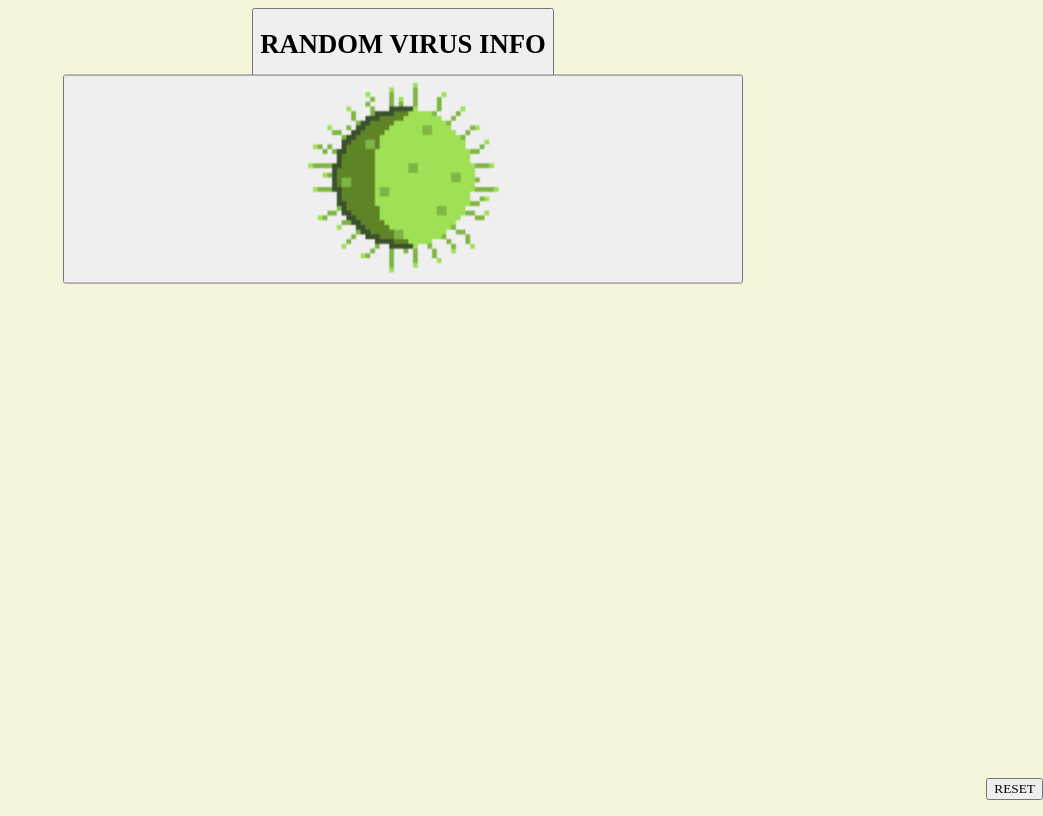
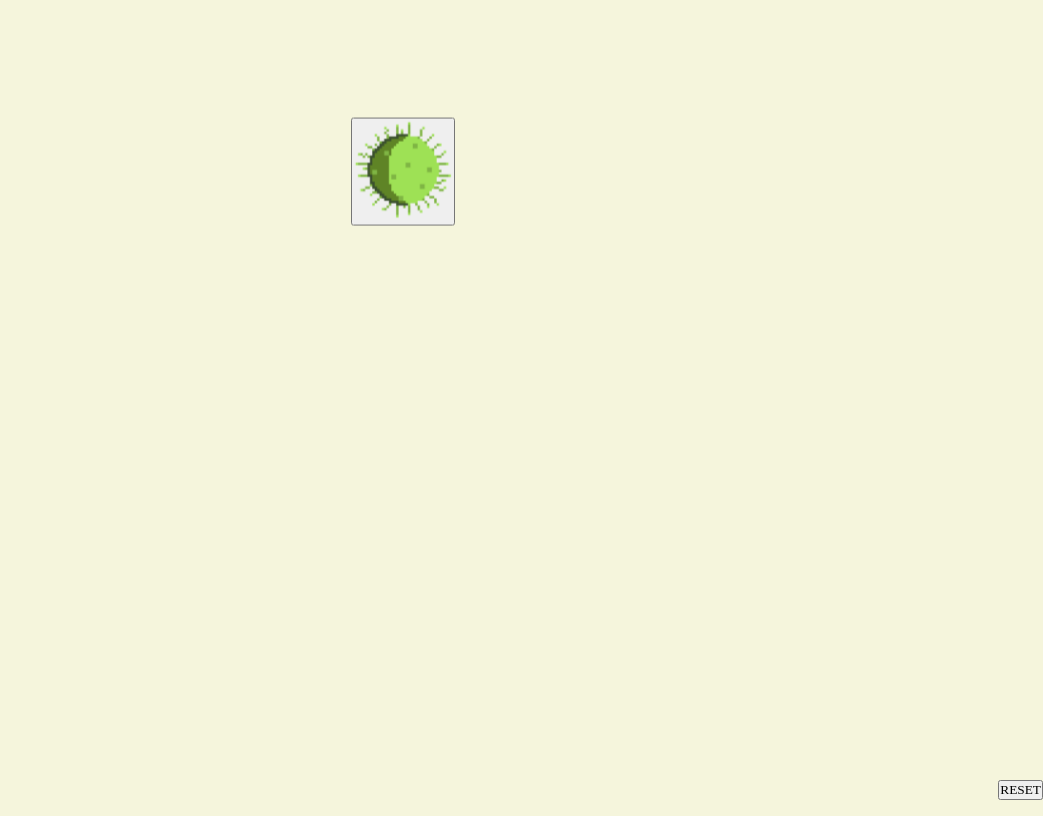
Before and after one commit to jgrdnr/first, a plain HTML site: page index.html in a window 1280 px wide. Shown: the whole page, without its empty margins (237-1280 px from the left). Drawn offline with Linux system fonts and the light colour scheme; a web font is replaced by a local one.

Commit message:
virus sizing

```diff
--- a/index.html
+++ b/index.html
@@ -14,15 +14,9 @@
     <img src="#" class="icon" hidden="hidden" id="template" />
     <div class="virus-box">
       <div class="virus-content">
-        <button onclick="addVirus()"><img id=virusimg src="img/virus.png"></button>
+        <button onclick="addVirus()"><img class="virusimg" src="img/virus.png"></button>
       </div>
     </div>
-  <div class="virus-info">
-    <button id="info" onclick="addVirus()"><h1>RANDOM VIRUS INFO</h1></button>
-  </div>
-  <div class="virus-answer">
-    <button id="info" onclick="RandomPlaceImg();">------</button>
-  </div>
   <div class="reset">
     <button id="reset" onclick="window.location.reload();">RESET</button>
   </div>
--- a/index.js
+++ b/index.js
@@ -36,10 +36,16 @@
 
 let infect = 2
 
+function randomNumber(min, max) {
+  var x = Math.random()*(max-min) + min
+  return x
+}
+
 function addVirus() {
   var src = "img/virus.png";
   for (let i=0; i<infect; i++)
-  {showImage("img/virus.png", 276,110, "Virus")}
+  {var virusSize = randomNumber(30, 200)
+    showImage("img/virus.png", virusSize, virusSize, "Virus")}
   infect = infect*2
 }
 
@@ -61,24 +67,3 @@ function showImage(src, width, height, alt) {
   wrapper.appendChild(img);
   document.body.appendChild(wrapper);
 }
-
-
-// function showLetter() {
-//   var letter = imgsArray[generateRandomForArray()];
-//   $("div").append("<img src='img/virus.png'>");
-//   var left = generateRandom();
-//   var top = generateRandom();
-//   $("div").last().css({"position":"absolute","top": top + "px", "left": left + "px"});
-// }
-
-// function Init() {
-//   picture = document.getElementById("img/virus.png");
-//   spaceW = screen.height - picture.height;
-//   spaceH = screen.width - picture.width;
-//   setInterval(moveIt, 500);
-// }
-
-// function moveIt() {
-//   picture.style.top = Math.round(Math.random() * spaceW) + "100px";
-//   picture.style.left = Math.round(Math.random() * spaceH) + "100px";
-// }
--- a/style/style.css
+++ b/style/style.css
@@ -1,16 +1,20 @@
 @import url("https://fonts.googleapis.com/css2?family=Bentham&display=swap");
 * {
   font-family: Bentham;
+  margin: 0;
+  padding: 0;
+  cursor: url("https://downloads.totallyfreecursors.com/cursor_files/syringe.cur"),
+    url("https://downloads.totallyfreecursors.com/thumbnails/syringe.gif"), auto;
 }
+
 html {
   cursor: url("https://downloads.totallyfreecursors.com/cursor_files/syringe.cur"),
     url("https://downloads.totallyfreecursors.com/thumbnails/syringe.gif"), auto;
 }
+
 body {
   height: 100vh;
   background-color: beige;
-  cursor: url("https://downloads.totallyfreecursors.com/cursor_files/syringe.cur"),
-    url("https://downloads.totallyfreecursors.com/thumbnails/syringe.gif"), auto;
   text-shadow: 0 13.36px 8.896px #c4b59d, 0 -2px 1px #fff;
 }
 
@@ -45,12 +49,16 @@ A:hover {
   border-radius: 16px;
 }
 
-img {
+.virusimg {
+  height: 100px;
+  width: auto;
+}
+/* img {
   width: 30%;
   height: 30%;
   min-width: 100px;
   min-height: 100px;
-}
+} */
 
 .virus-box {
   display: flex;
@@ -98,6 +106,7 @@ img {
   position: fixed;
   bottom: 0;
   right: 0;
+  z-index: 9;
 }
 
 .wrapper {
```
